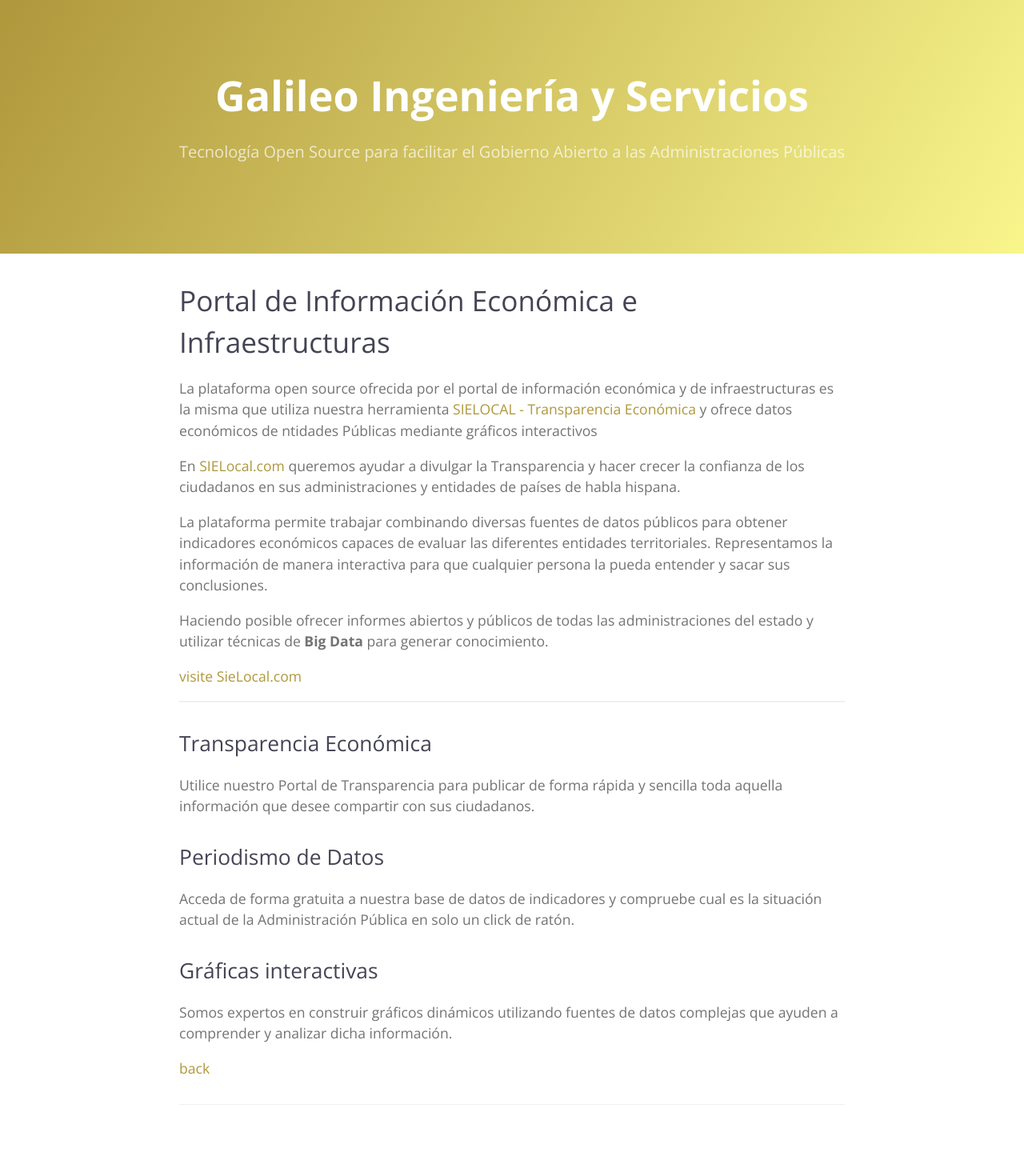
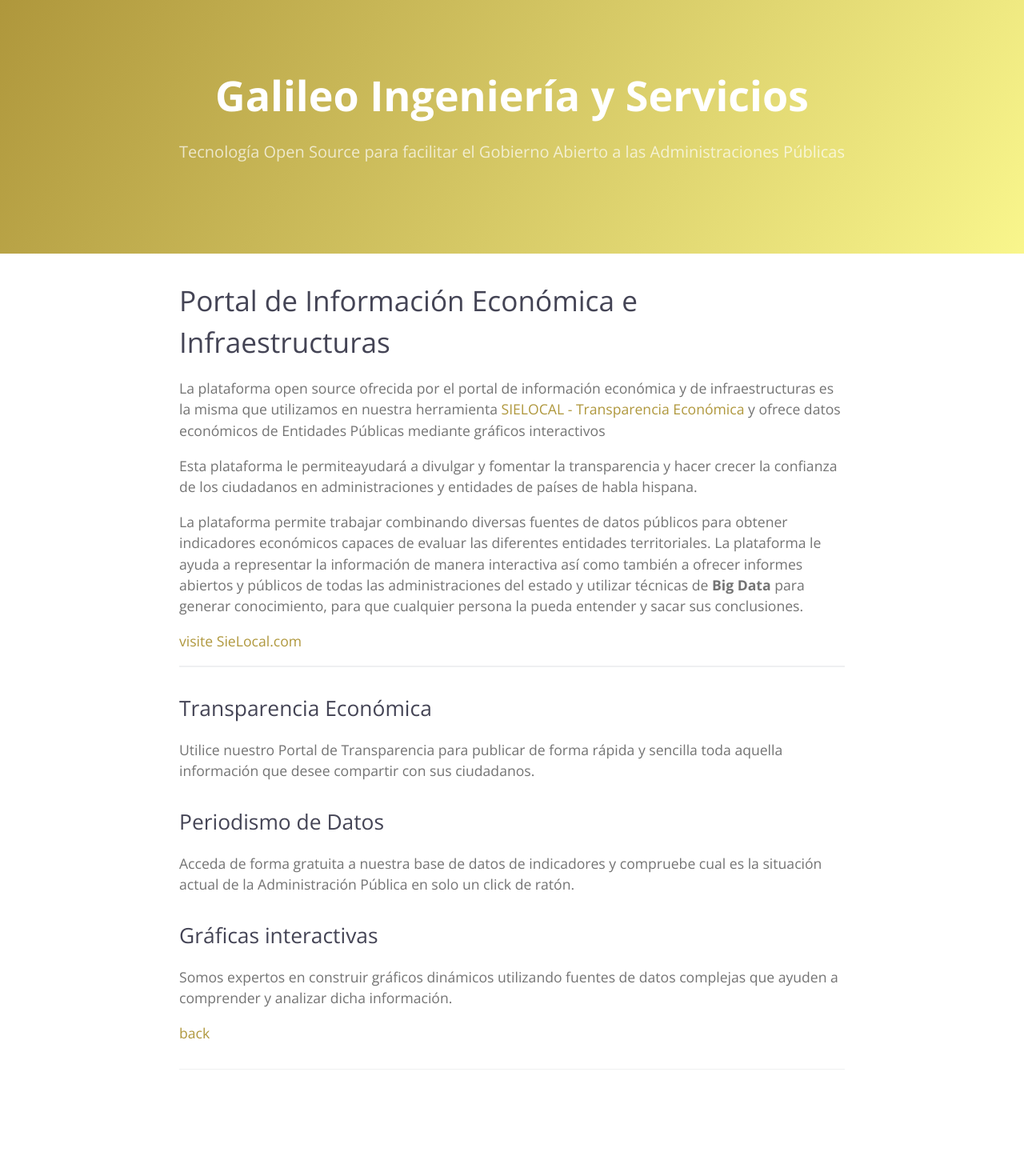
Before and after one commit to GalileoIyS/GalileoIyS.github.io, a Jekyll site: the page built from sielocal-page.md, in a window 1280 px wide. Shown: the whole page at 80% size. Built offline with Jekyll 4.4.1, drawn with Linux system fonts in a browser that asks for light colours; our own code applies the rules of GitHub Pages for plain Markdown files; after the commit the page ends 1401 px from its top, so only the background shows below that.

```diff
--- a/sielocal-page.md
+++ b/sielocal-page.md
@@ -4,13 +4,11 @@ layout: default
 
 # [](#header-PIEI)Portal de Información Económica e Infraestructuras
 
-La plataforma open source ofrecida por el portal de información económica y de infraestructuras es la misma que utiliza nuestra herramienta [SIELOCAL - Transparencia Económica](https://http://sielocal.com) y ofrece datos económicos de ntidades Públicas mediante gráficos interactivos
+La plataforma open source ofrecida por el portal de información económica y de infraestructuras es la misma que utilizamos en nuestra herramienta [SIELOCAL - Transparencia Económica](https://http://sielocal.com) y ofrece datos económicos de Entidades Públicas mediante gráficos interactivos
 
-En [SIELocal.com](https://http://sielocal.com) queremos ayudar a divulgar la Transparencia y hacer crecer la confianza de los ciudadanos en sus administraciones y entidades de países de habla hispana.
+Esta plataforma le permiteayudará a divulgar y fomentar la transparencia y hacer crecer la confianza de los ciudadanos en administraciones y entidades de países de habla hispana.
 
-La plataforma permite trabajar combinando diversas fuentes de datos públicos para obtener indicadores económicos capaces de evaluar las diferentes entidades territoriales. Representamos la información de manera interactiva para que cualquier persona la pueda entender y sacar sus conclusiones.
-
-Haciendo posible ofrecer informes abiertos y públicos de todas las administraciones del estado y utilizar técnicas de **Big Data** para generar conocimiento.
+La plataforma permite trabajar combinando diversas fuentes de datos públicos para obtener indicadores económicos capaces de evaluar las diferentes entidades territoriales. La plataforma le ayuda a representar la información de manera interactiva así como también a ofrecer informes abiertos y públicos de todas las administraciones del estado y utilizar técnicas de **Big Data** para generar conocimiento, para que cualquier persona la pueda entender y sacar sus conclusiones.
 
 [visite SieLocal.com](http://sielocal.com)
 
```
Also changed, not shown: catrastro-page.md (deleted, +0 -42 lines), index.md (+2 -2 lines).
